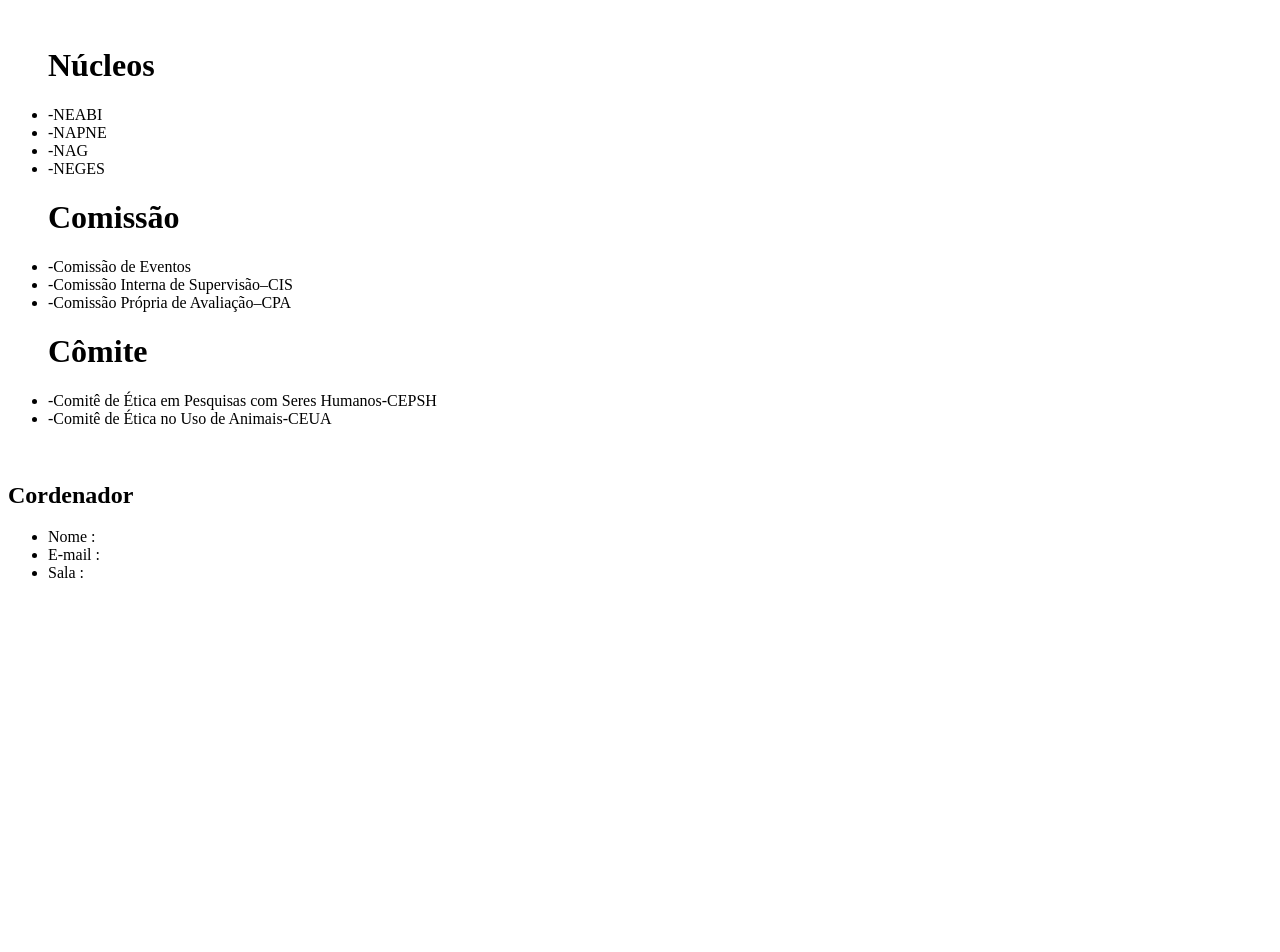
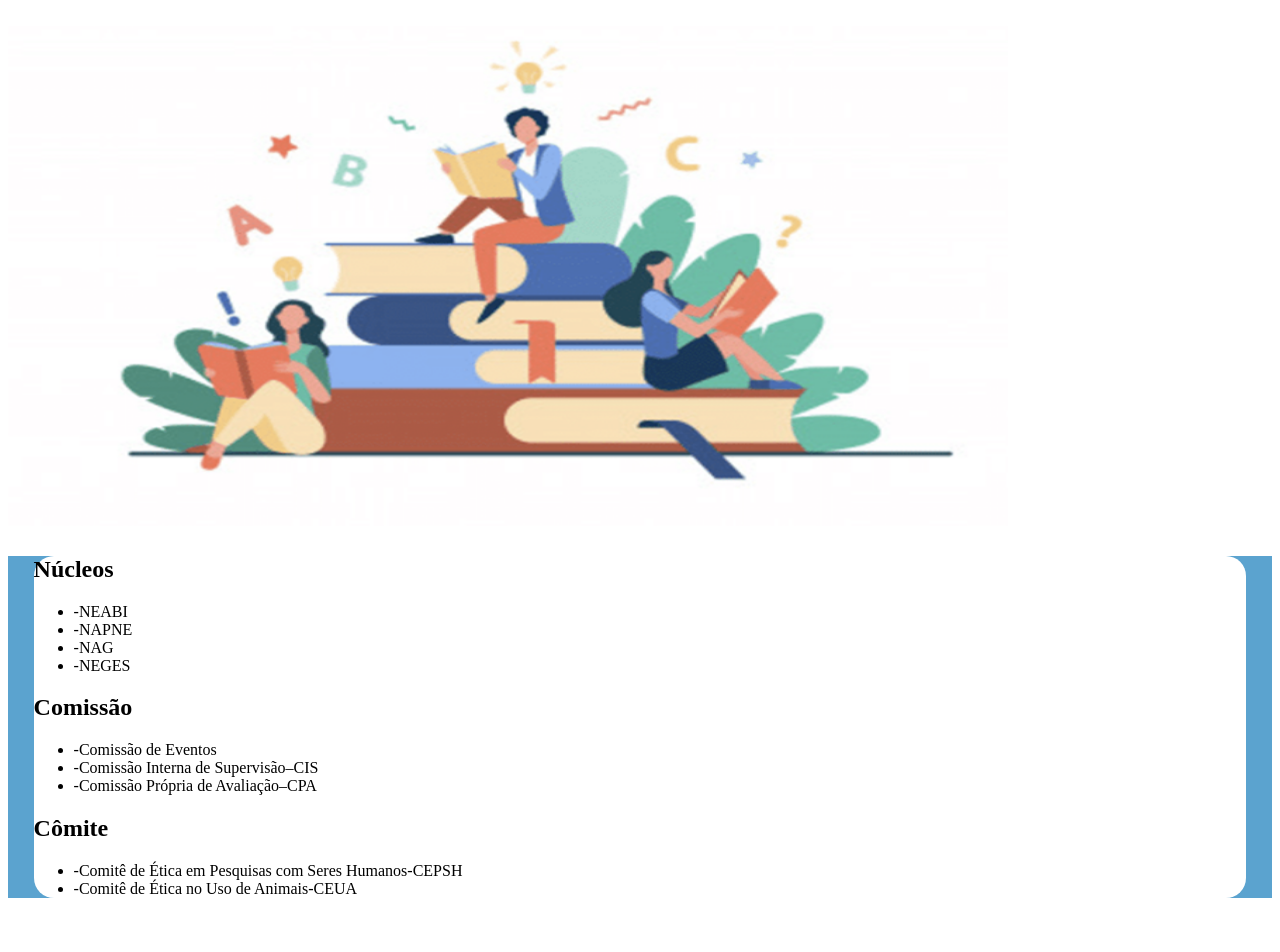
Before and after one commit to 2info3-Hackathon/frontend, a Vue app: page / in a window 1280 px wide. Shown: the top 952 px of the page. Before the commit the page ends 800 px from the top, so only its background shows below. Built offline with nearby package versions, Linux system fonts and the light colour scheme.

Commit message:
FEAT : continuacao do html #2

```diff
--- a/src/components/nucleos.vue
+++ b/src/components/nucleos.vue
@@ -6,9 +6,16 @@ import App from '@/App.vue';
 <template>
 <img src="" alt="">
 <header>
-    <div>
+
+</header>
+<section class="imagem-livro">
+    <img src="/public/imagem/image 2.png" alt="livro" width="1000" height="500">
+</section>
+<section class="topicos">
+    <div class="tudo">
+ <div class="nucleo">
+     <h1>Núcleos</h1>
     <ul>
-        <h1>Núcleos</h1>
         <li>
             -NEABI
         </li>
@@ -22,8 +29,10 @@ import App from '@/App.vue';
             -NEGES
         </li>
     </ul>
+ </div>
+    <div class="comissao">
+        <h1>Comissão</h1>
     <ul>
-        <h1>Comissão</h1>
         <li>
             -Comissão de Eventos
         </li>
@@ -34,8 +43,10 @@ import App from '@/App.vue';
             -Comissão Própria de Avaliação–CPA
         </li>
     </ul>
+    </div>
+    <div class="comite">
+   <h1>Cômite</h1>
     <ul>
-        <h1>Cômite</h1>
         <li>
             -Comitê de Ética em Pesquisas com Seres  Humanos-CEPSH
         </li>
@@ -44,6 +55,8 @@ import App from '@/App.vue';
         </li>
     </ul>
     </div>
+    </div>
+    </section>
     <section class="informacao">
         <img src="" alt="">
         <h1>Cordenador</h1>
@@ -59,9 +72,18 @@ import App from '@/App.vue';
             </li>
         </ul>
     </section>
-</header>
 </template>
-
 <style scoped>
+section.topicos{
+    background-color: rgba(91, 163, 207, 1);
+}
+& div.tudo{
+    border-radius: 20px;
+    background-color: white;
+    margin: 2vw 2vw 2vw 2vw;
+}
+& div.nucleos{
+    margin: 2vw 2vw 2vw 2vw;
+}
 
 </style>
```
Also changed, not shown: public/imagem/image 2.png (added).
